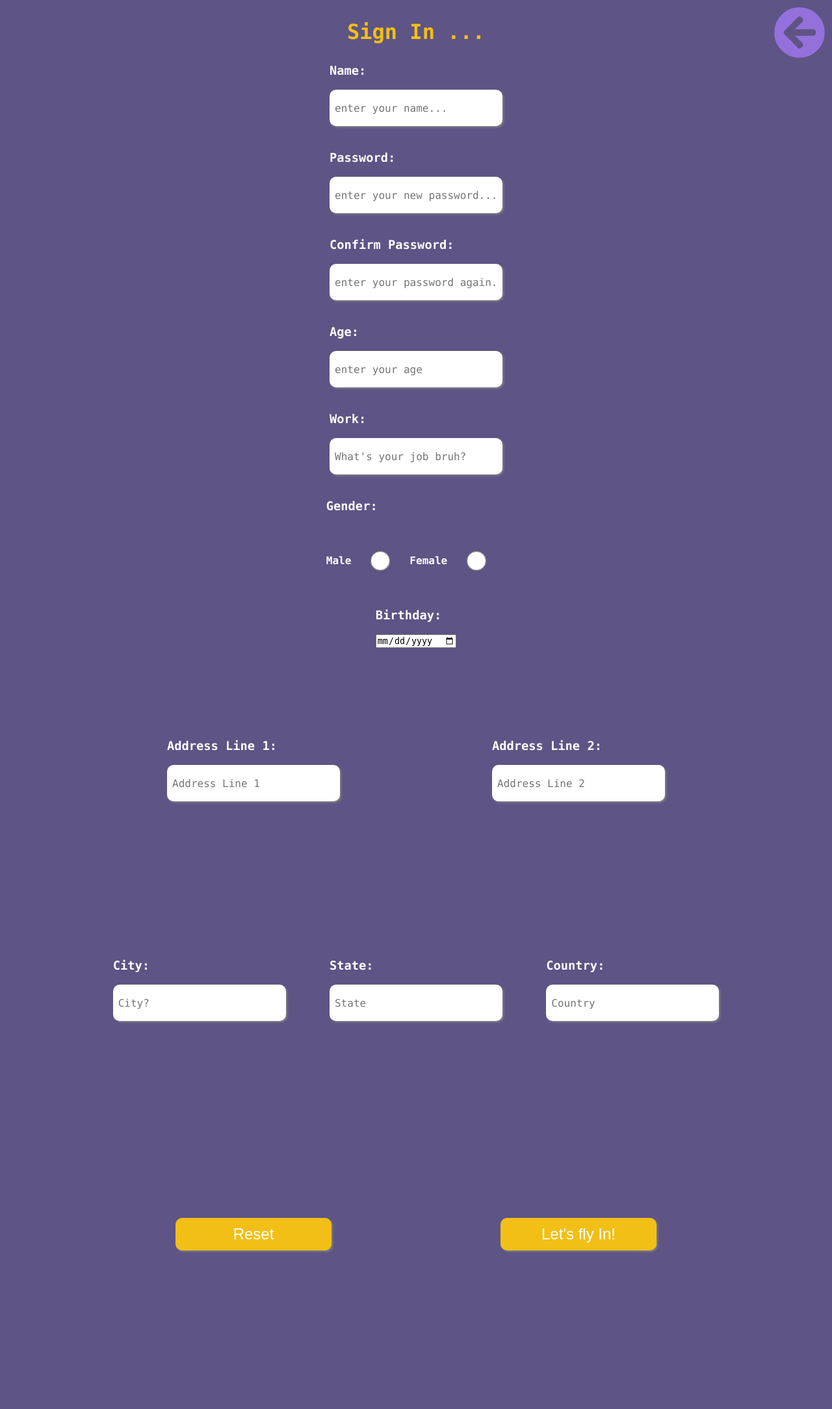
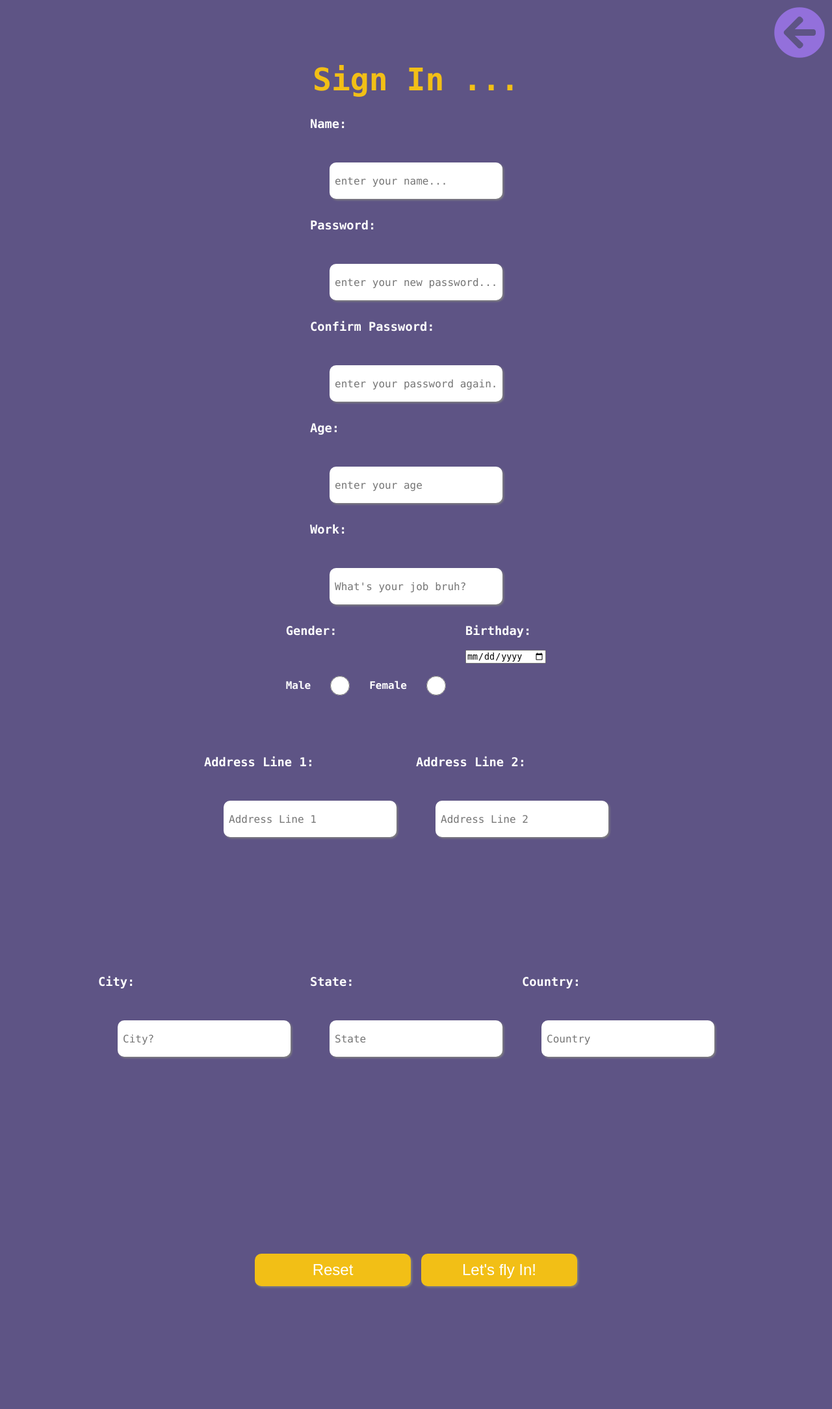
Before and after one commit to Dozerex-creationz/ShopDoc, a PHP site: page /resources/signIn/signIn.html in a window 1280 px wide. Shown: the whole page at 65% size. Before the commit the page ends 1927 px from the top, so only its background shows below. Run offline with PHP 8.4, Linux system fonts and the light colour scheme; some libraries are stand-ins or nearby versions.

Commit message:
updated signin css

```diff
--- a/ShopDoc/resources/signIn/signIn.css
+++ b/ShopDoc/resources/signIn/signIn.css
@@ -10,12 +10,15 @@ body {
   justify-content: space-around;
   background: #5e5485;
 }
+h1 {
+  text-align: center;
+  font-size: 3rem;
+}
 form {
-  width: 700px;
   display: flex;
-  align-items: center;
+  align-items: flex-start;
   justify-content: center;
-  flex-flow: nowrap column;
+  flex-flow: wrap row;
   color: white;
   font-family: "Lucida Console", "Courier New", monospace;
 }
@@ -25,6 +28,7 @@ input[type="password"],
 input[type="number"] {
   width: 250px;
   height: 40px;
+  margin: 30px;
   font-weight: 20px;
   font-size: 100%;
   border: none;
@@ -60,6 +64,16 @@ span {
   justify-content: space-around;
 }
 
+div {
+  width: 40vw;
+  padding: 5vw;
+}
+
+.full {
+  width: 100vw;
+  margin: 0px;
+  padding: 0px;
+}
 a {
   position: fixed;
   top: 10px;
@@ -77,3 +91,9 @@ a:hover {
     transform: rotate(360deg);
   }
 }
+
+fieldset {
+  padding: 30px;
+  border-radius: 8px;
+  border: 3px solid rgb(45, 19, 160);
+}
```
